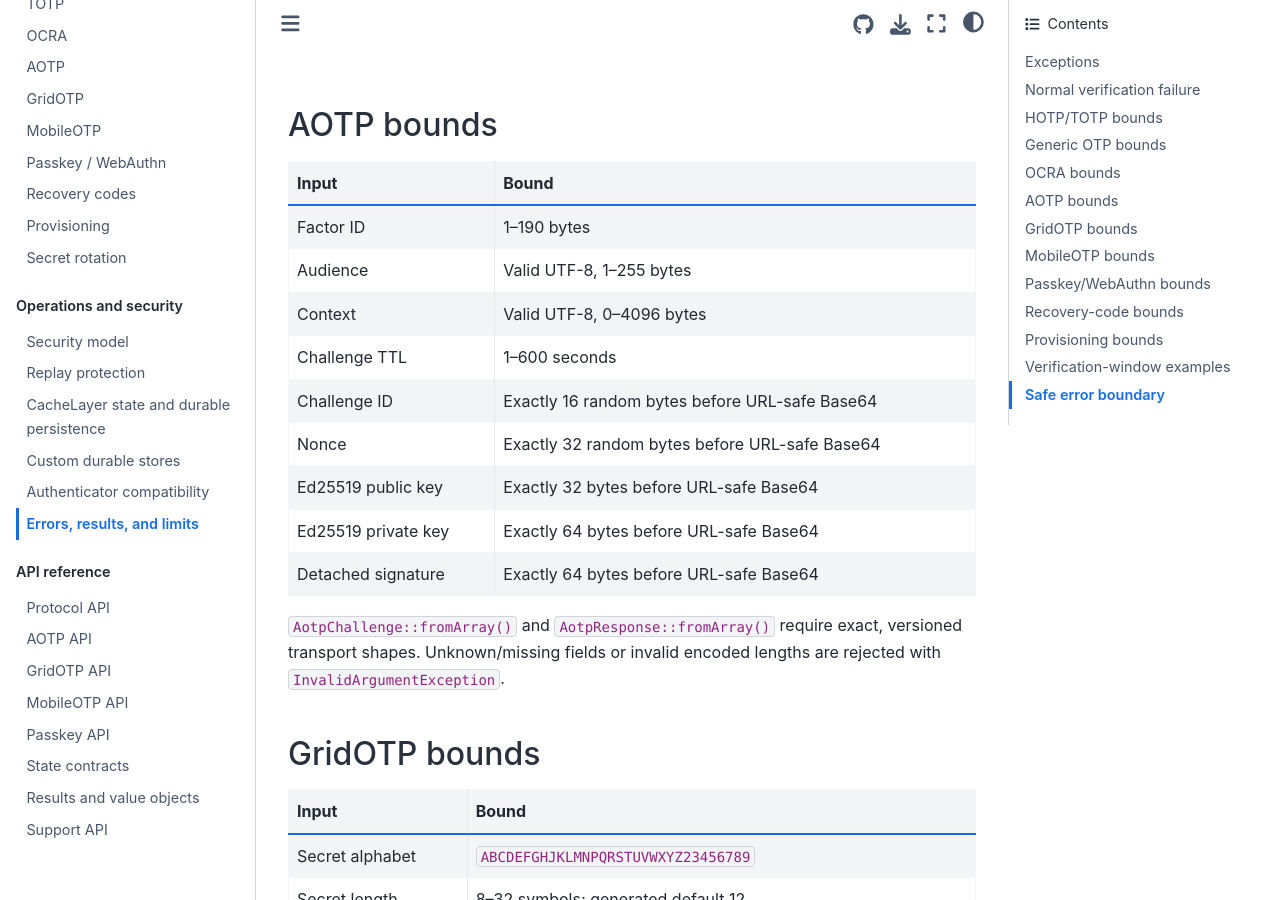
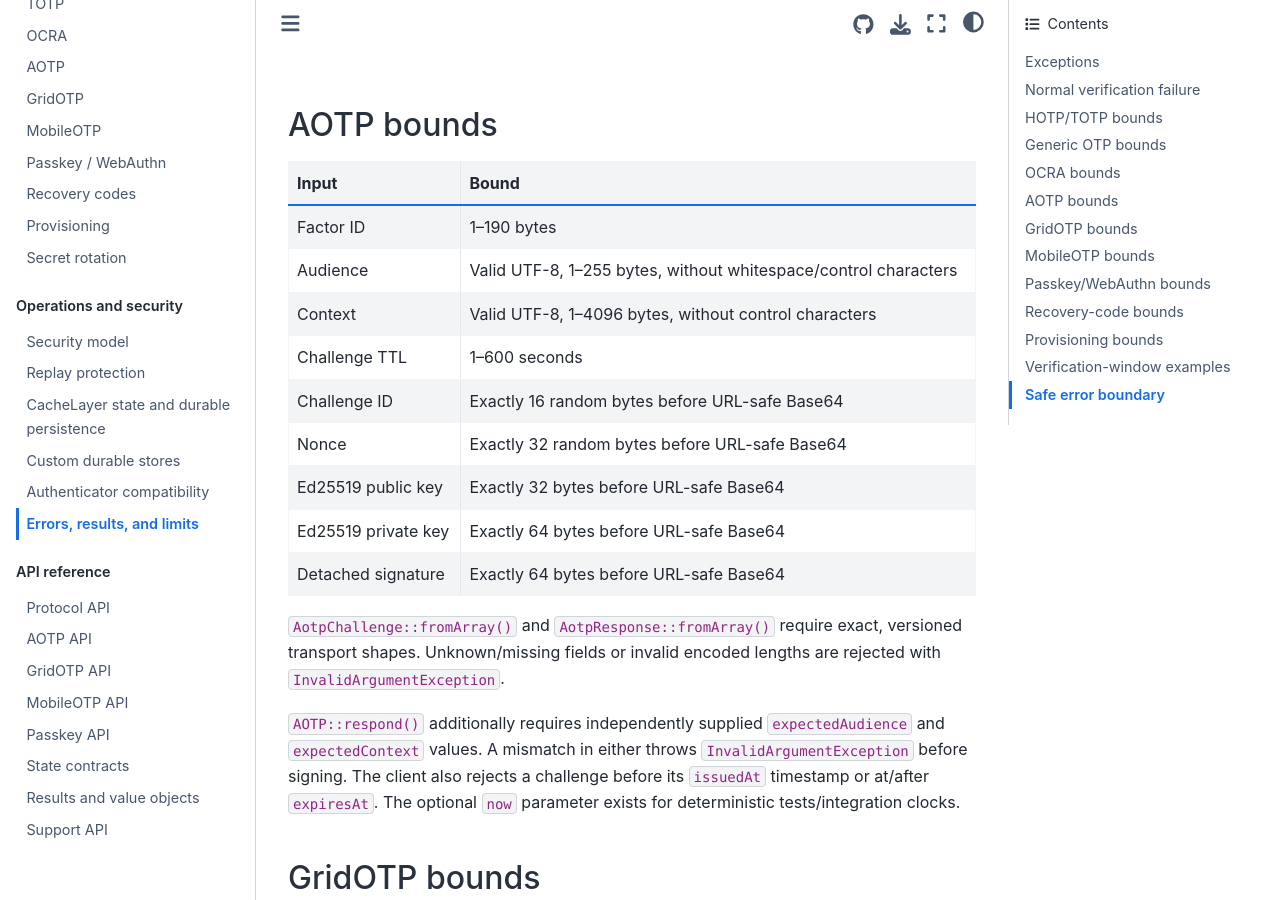
Before and after one commit to infocyph/OTP, a Sphinx documentation site: the page built from docs/guides/errors-and-limits.rst, in a window 1280 px wide and 900 px high, scrolled down 2688 px. Built offline with Sphinx 7.4.7 and the Sphinx Book theme 1.1.4, drawn with Linux system fonts in a browser that asks for light colours.

Commit message:
align AOTP limits with hardened API

```diff
--- a/docs/guides/errors-and-limits.rst
+++ b/docs/guides/errors-and-limits.rst
@@ -134,9 +134,9 @@ AOTP bounds
    * - Factor ID
      - 1–190 bytes
    * - Audience
-     - Valid UTF-8, 1–255 bytes
+     - Valid UTF-8, 1–255 bytes, without whitespace/control characters
    * - Context
-     - Valid UTF-8, 0–4096 bytes
+     - Valid UTF-8, 1–4096 bytes, without control characters
    * - Challenge TTL
      - 1–600 seconds
    * - Challenge ID
@@ -153,6 +153,12 @@ AOTP bounds
 ``AotpChallenge::fromArray()`` and ``AotpResponse::fromArray()`` require exact,
 versioned transport shapes. Unknown/missing fields or invalid encoded lengths are
 rejected with ``InvalidArgumentException``.
+
+``AOTP::respond()`` additionally requires independently supplied
+``expectedAudience`` and ``expectedContext`` values. A mismatch in either throws
+``InvalidArgumentException`` before signing. The client also rejects a challenge
+before its ``issuedAt`` timestamp or at/after ``expiresAt``. The optional
+``now`` parameter exists for deterministic tests/integration clocks.
 
 GridOTP bounds
 --------------
```
